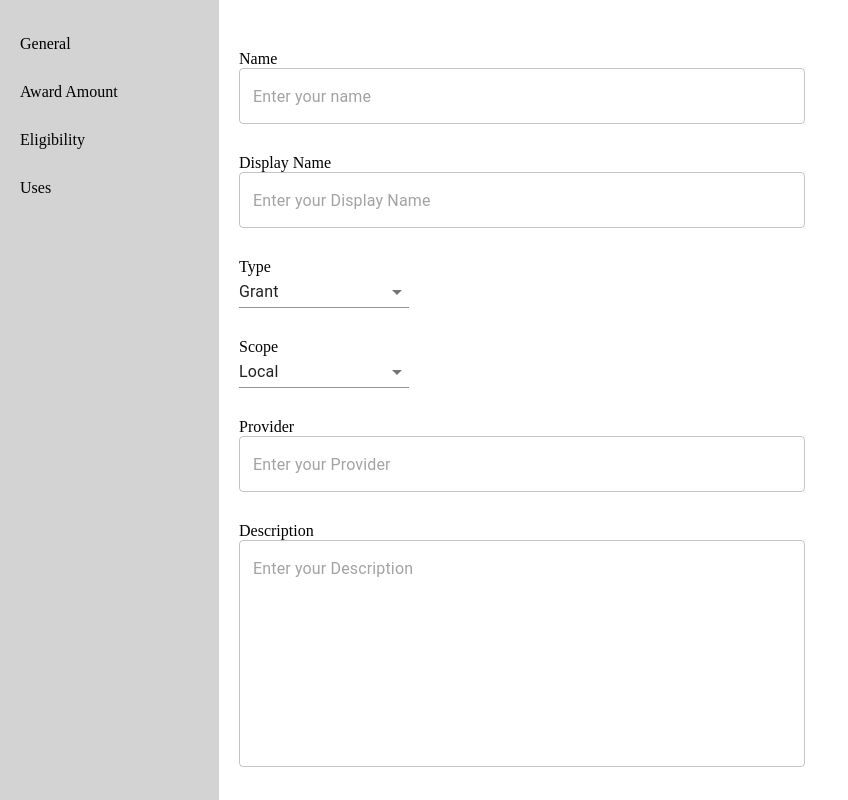
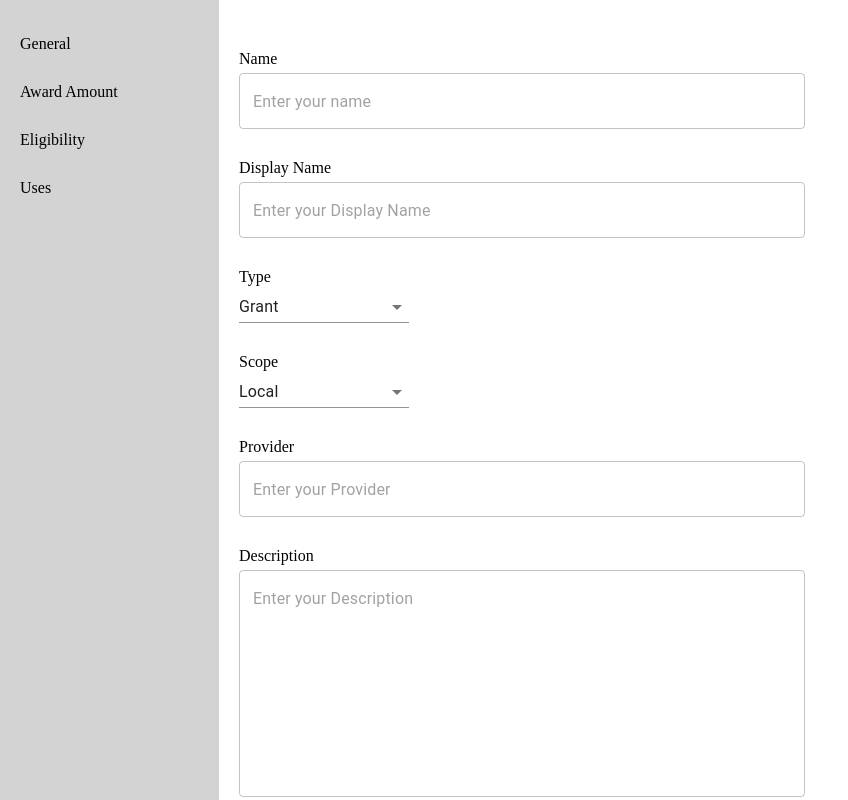
Before and after one commit to umairx97/material-form, a React (Create React App) app: page / in a window 1280 px wide. Shown: the whole page, without its empty margins (0-848 px from the left). Built offline with nearby package versions, Linux system fonts and the light colour scheme.

Commit message:
fix issues

```diff
--- a/src/components/Form/Form.js
+++ b/src/components/Form/Form.js
@@ -21,7 +21,7 @@ class Form extends Component {
                     })
                   }
                   {...item}
-                  style={{width: '100%'}}
+                  style={{ width: '100%', marginTop:'5px' }}
                   label=""
                   id="outlined-basic"
                   variant="outlined"
@@ -33,8 +33,8 @@ class Form extends Component {
               <div className="field-container">
                 <label>{item.label}</label>
                 <br />
-                <Select {...item} style={{width: '30%'}}
-                 onChange={(event) =>
+                <Select {...item} style={{ width: '30%', marginTop:'5px' }}
+                  onChange={(event) =>
                     this.props.setScreenData(this.props.currentScreen, {
                       [event.target.name]: event.target.value,
                     })
@@ -75,7 +75,7 @@ class Form extends Component {
                   label=""
                   id="outlined-basic"
                   variant="outlined"
-                  style={{width: '100%'}}
+                  style={{ width: '100%', marginTop:'5px' }}
                   onChange={(event) =>
                     this.props.setScreenData(this.props.currentScreen, {
                       [event.target.name]: event.target.value,
@@ -87,7 +87,7 @@ class Form extends Component {
 
 
             {item.type === "checkbox" && (
-              <div style={{ marginTop: "20px" }}>
+              <div>
                 <br />
 
                 <FormControlLabel
@@ -96,10 +96,10 @@ class Form extends Component {
                       {...item}
                       color="primary"
                       onChange={(event) =>
-                       this.props.setScreenData(this.props.currentScreen, {
-                      [event.target.name]: event.target.checked,
-                    })
-                  }
+                        this.props.setScreenData(this.props.currentScreen, {
+                          [event.target.name]: event.target.checked,
+                        })
+                      }
                     />
                   }
                   label={item.label}
```
